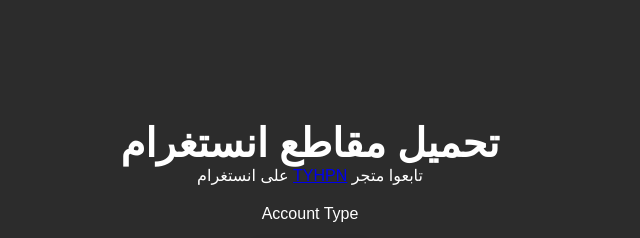
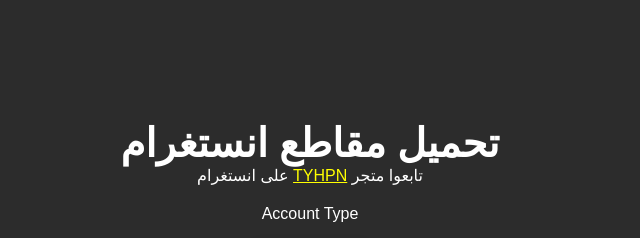
Before and after one commit to firas2323/tool, a plain HTML site: page index.html in a window 1280 px wide. Shown: the top 238 px of the page, 330-970 px from the left. Drawn offline with nearby package versions, Linux system fonts and the light colour scheme; a web font is replaced by a local one.

Commit message:
Update index.html

```diff
--- a/index.html
+++ b/index.html
@@ -18,7 +18,7 @@
 <div class="wrapper">
 	<div class="container">
 		<h1 style="font-weight: bold;"> تحميل مقاطع انستغرام </h1>
-		<p> على انستغرام <a href="https://instagram.com/tyhpn">TYHPN</a> تابعوا متجر </p>
+		<p> على انستغرام <a href="https://instagram.com/tyhpn" style="color:yellow;">TYHPN</a> تابعوا متجر </p>
 		<form class="form">
 				<input class="checkbox" type="checkbox" name="general" id="general">
 						<label class="for-checkbox" for="general"></label>
@@ -73,6 +73,7 @@
 	</ul>
 </div>
 <div id="snackbar">Invalid Link</div>
+<footer> <p style="text-align:center; font-size:18px;"> لاعلاناتكم راسلونا على انستغرام <br/> <a href="https://instagram.com/tyhpn" style="color:yellow; text-align:center;">TYHPN</a> </footer>
 <!-- partial -->
   <script src='https://cdnjs.cloudflare.com/ajax/libs/jquery/2.1.3/jquery.min.js'></script>
   <script  src="./script.js"></script>
```
